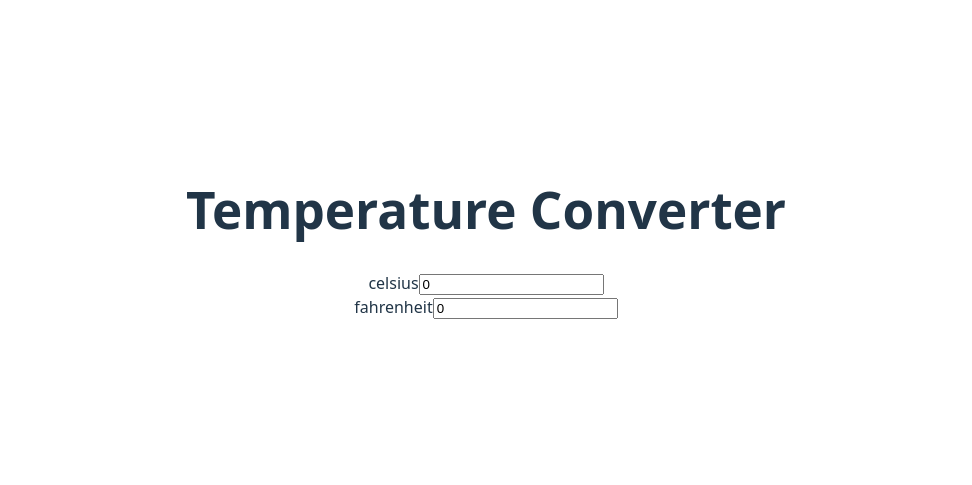
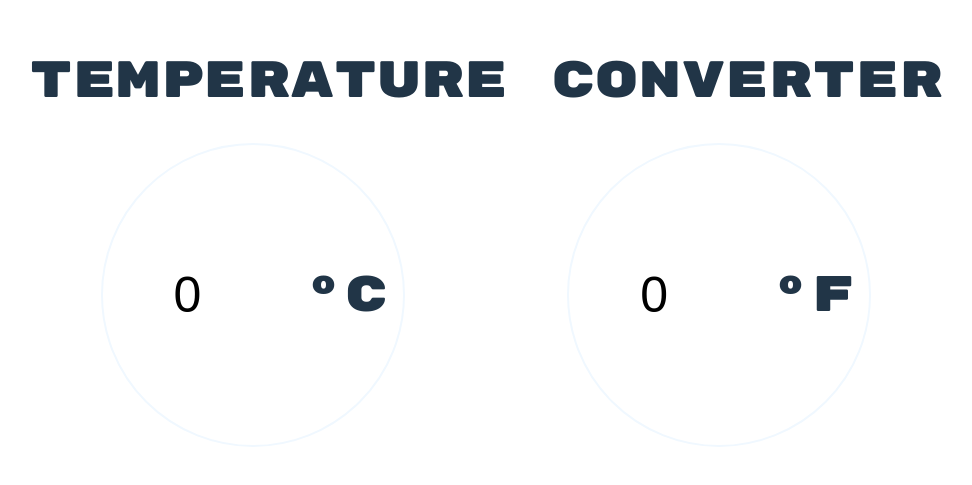
Before and after one commit to DVT-GradProgramme-Bongane/temp-app, a React (Vite) app: page / in a window 1280 px wide. Shown: the part 167-652 px from the top of the page, without its empty margins (154-1126 px from the left). Built offline with nearby package versions, Linux system fonts and the light colour scheme.

Commit message:
Feature: Styling added.

```diff
--- a/index.html
+++ b/index.html
@@ -2,6 +2,12 @@
 <html lang="en">
   <head>
     <meta charset="UTF-8" />
+    <link rel="preconnect" href="https://fonts.googleapis.com" />
+    <link rel="preconnect" href="https://fonts.gstatic.com" crossorigin />
+    <link
+      href="https://fonts.googleapis.com/css2?family=Rubik+Mono+One&display=swap"
+      rel="stylesheet"
+    />
     <link rel="icon" type="image/svg+xml" href="/vite.svg" />
     <meta name="viewport" content="width=device-width, initial-scale=1.0" />
     <title>temp-app</title>
--- a/src/App.tsx
+++ b/src/App.tsx
@@ -1,6 +1,3 @@
-import { useState } from "react";
-import reactLogo from "./assets/react.svg";
-import viteLogo from "/vite.svg";
 import "./App.css";
 import HomePage from "./pages/Home";
 
--- a/src/components/TemperatureInput.tsx
+++ b/src/components/TemperatureInput.tsx
@@ -1,3 +1,28 @@
-export default function TemperatureInputComponent() {
-  return <></>;
+import type { BaseSyntheticEvent } from "react";
+import { type Temperature } from "../data/temperatures";
+import "../styles/TemperatureInput.css";
+
+interface TemperatureInputProps {
+  temperature: Temperature;
+  handleTempOnChange: (event: BaseSyntheticEvent) => void;
 }
+
+export default function TemperatureInputComponent({
+  temperature,
+  handleTempOnChange,
+}: TemperatureInputProps) {
+  return (
+    <>
+      <div className="temperature-input">
+        <input
+          type="number"
+          step={1}
+          id={temperature.type}
+          value={temperature.value}
+          onChange={handleTempOnChange}
+        />
+        <label htmlFor={temperature.type}>{temperature.symbol}</label>
+      </div>
+    </>
+  );
+}
--- a/src/data/temperatures.ts
+++ b/src/data/temperatures.ts
@@ -1,5 +1,6 @@
-interface Temperature {
+export interface Temperature {
   type: string;
+  symbol: string;
   calculate: boolean;
   value: number;
   convertToKelvin: (value: number) => number;
@@ -9,6 +10,7 @@ interface Temperature {
 export const temperatureData: Temperature[] = [
   {
     type: "celsius",
+    symbol: "\u00B0C",
     calculate: false,
     value: 0,
     convertToKelvin: (celcius: number) => {
@@ -21,6 +23,7 @@ export const temperatureData: Temperature[] = [
   },
   {
     type: "fahrenheit",
+    symbol: "\u00B0F",
     calculate: false,
     value: 0,
     convertToKelvin: (fahrenheit: number) => {
--- a/src/pages/Home.tsx
+++ b/src/pages/Home.tsx
@@ -1,5 +1,7 @@
 import { useState, type BaseSyntheticEvent } from "react";
 import { temperatureData } from "../data/temperatures";
+import TemperatureInputComponent from "../components/TemperatureInput";
+import "../styles/Home.css";
 
 export default function HomePage() {
   const [temperatures, setTemperature] = useState(temperatureData);
@@ -45,40 +47,18 @@ export default function HomePage() {
   return (
     <>
       <header>
-        <h1 className="temperature-header">Temperature Converter</h1>
+        <h1 className="temperature-header">TEMPERATURE CONVERTER</h1>
       </header>
 
       <div className="temperature-input-output-container">
         {temperatures.map((temperature) => {
           return (
-            <div className="temperature-input">
-              <label htmlFor={temperature.type}>{temperature.type}</label>
-              <input
-                type="number"
-                step={1}
-                id={temperature.type}
-                value={temperature.value}
-                onChange={handleTempOnChange}
-              />
-            </div>
+            <TemperatureInputComponent
+              temperature={temperature}
+              handleTempOnChange={handleTempOnChange}
+            />
           );
         })}
-        {/* <div className="temperature-input">
-          <label htmlFor="celsius">Celcius</label>
-          <input
-            id="celsius"
-            value={temperature}
-            onChange={handleTempOnChange}
-          />
-        </div>
-        <div className="temperature-input">
-          <label htmlFor="fahrenheit">Fahrenheit</label>
-          <input
-            id="fahrenheit"
-            value={temperature}
-            onChange={handleTempOnChange}
-          />
-        </div> */}
       </div>
     </>
   );
--- /dev/null
+++ b/src/styles/Home.css
@@ -0,0 +1,12 @@
+body {
+  font-family: "Rubik Mono One", monospace;
+  font-weight: 400;
+  font-style: normal;
+}
+
+.temperature-input-output-container {
+  display: flex;
+  flex-direction: row;
+  justify-content: space-around;
+  gap: 20px;
+}
--- /dev/null
+++ b/src/styles/TemperatureInput.css
@@ -0,0 +1,28 @@
+.temperature-input {
+  display: flex;
+  flex-direction: row;
+  justify-content: space-around;
+  border: 2px solid aliceblue;
+  border-radius: 300px;
+  height: 300px;
+  width: 300px;
+  align-items: center;
+}
+
+.temperature-input input {
+  border: none;
+  border-radius: 150px;
+  width: 150px;
+  height: 150px;
+  text-align: center;
+  font-size: 50px;
+}
+.temperature-input input:focus-visible {
+  outline: none;
+  text-decoration: underline;
+  text-decoration-thickness: 0.9px;
+}
+
+.temperature-input label {
+  font-size: 50px;
+}
```
